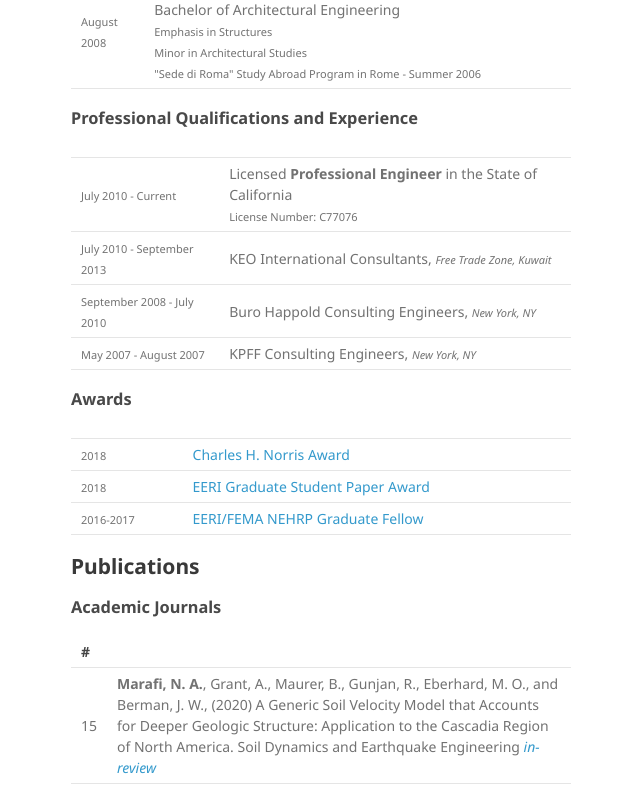
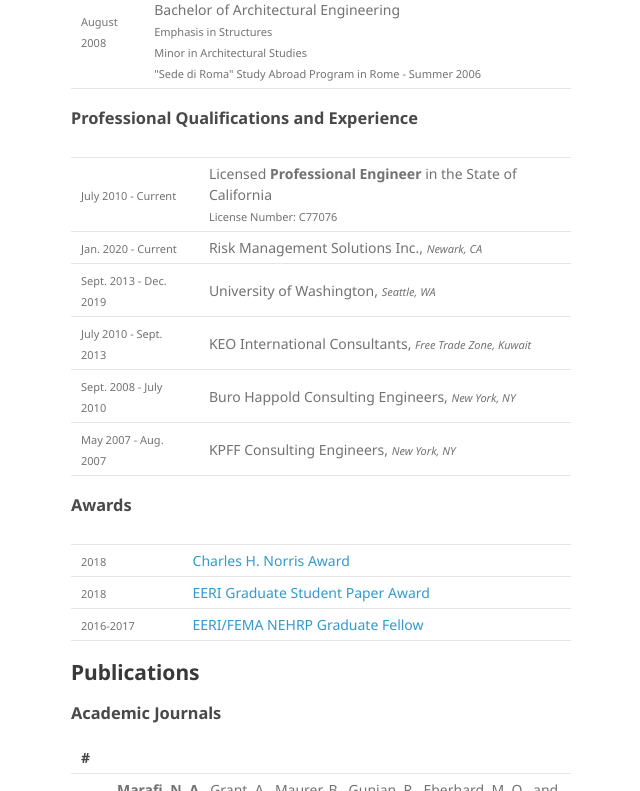
Before and after one commit to nassermarafi/nassermarafi.github.io, a plain HTML site: page index.html in a window 1280 px wide. Shown: the part 2009-2800 px from the top of the page, without its empty margins (499-1139 px from the left). Drawn offline with Linux system fonts and the light colour scheme.

Commit message:
Updated job experience

```diff
--- a/index.html
+++ b/index.html
@@ -59,7 +59,7 @@
             <h2>Research</h2>
 
                 <p>
-                My research involves studying the impact of a Magnitude 9 Cascadia Subduction Zone earthquake on the Pacific Northwest.  I am working with a <a href="https://hazards.uw.edu/geology/m9/" class="commit-link">team of researchers</a> that are simulating ground motions using physics-based 3D models of a large section of the Pacific Northwest. These models use seismic wave velocities to describe the geological structure of the Cascadia subduction zone and surrounding region, including several deep sedimentary basins. The generated motions, which are produced across the extensive model region represent multiple rupture realizations of possible M9 Cascadia subduction zone events. These motions tend to have long durations, and locations on deep basins tend to see amplification of the long period spectral accelerations.
+                My research involves studying the impact of large magnitude earthquake on structures in the Pacific Northwest.  I am working with a <a href="https://hazards.uw.edu/geology/m9/" class="commit-link">team of researchers</a> that are simulating ground motions using physics-based 3D models of a large section of the Pacific Northwest. These models use seismic wave velocities to describe the geological structure of the Cascadia subduction zone and surrounding region, including several deep sedimentary basins. The generated motions, which are produced across the extensive model region represent multiple rupture realizations of possible M9 Cascadia subduction zone events. These motions tend to have long durations, and locations on deep basins tend to see amplification of the long period spectral accelerations.
                 </p>
 
                 <p>
@@ -163,18 +163,28 @@ Response of a 12-story reinforced concrete core wall structure subjected to an M
                     <td>Licensed <b>Professional Engineer</b> in the State of California <br> <small> License Number: C77076</small></td>
                   </tr>
 
+			      <tr>
+                    <td><small>Jan. 2020 - Current</small></td>
+                	<td>Risk Management Solutions Inc., <small><i>Newark, CA</i></small> </td>
+                  </tr>
+
+				  <tr>
+                    <td><small>Sept. 2013 - Dec. 2019</small></td>
+                	<td>University of Washington, <small><i>Seattle, WA</i></small> </td>
+                  </tr>
+
                   <tr>
-                    <td><small>July 2010 - September 2013</small></td>
+                    <td><small>July 2010 - Sept. 2013</small></td>
                 	<td>KEO International Consultants, <small><i>Free Trade Zone, Kuwait</i></small> </td>
                   </tr>
 
 				  <tr>
-                  	<td><small>September 2008 - July 2010</small></td>
+                  	<td><small>Sept. 2008 - July 2010</small></td>
                 	<td>Buro Happold Consulting Engineers, <small><i>New York, NY</i></small> <br> </td>
 				  </tr>
 
 				<tr>
-                    <td><small>May 2007 - August 2007</small></td>
+                    <td><small>May 2007 - Aug. 2007</small></td>
                 	<td>KPFF Consulting Engineers, <small><i>New York, NY</i></small> <br> </td>
 				</tr>
 
```
